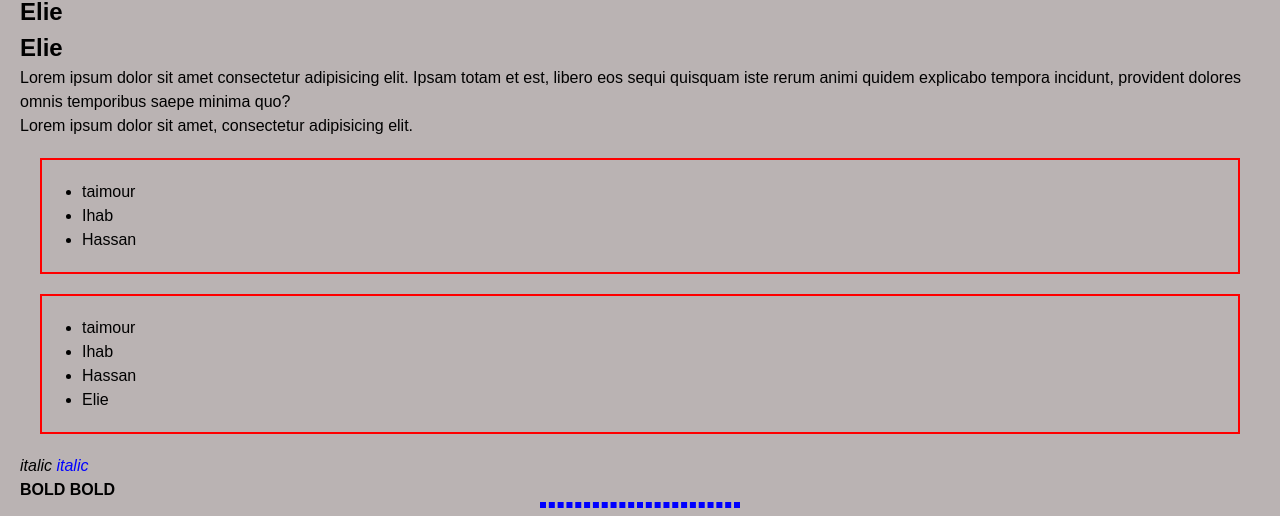
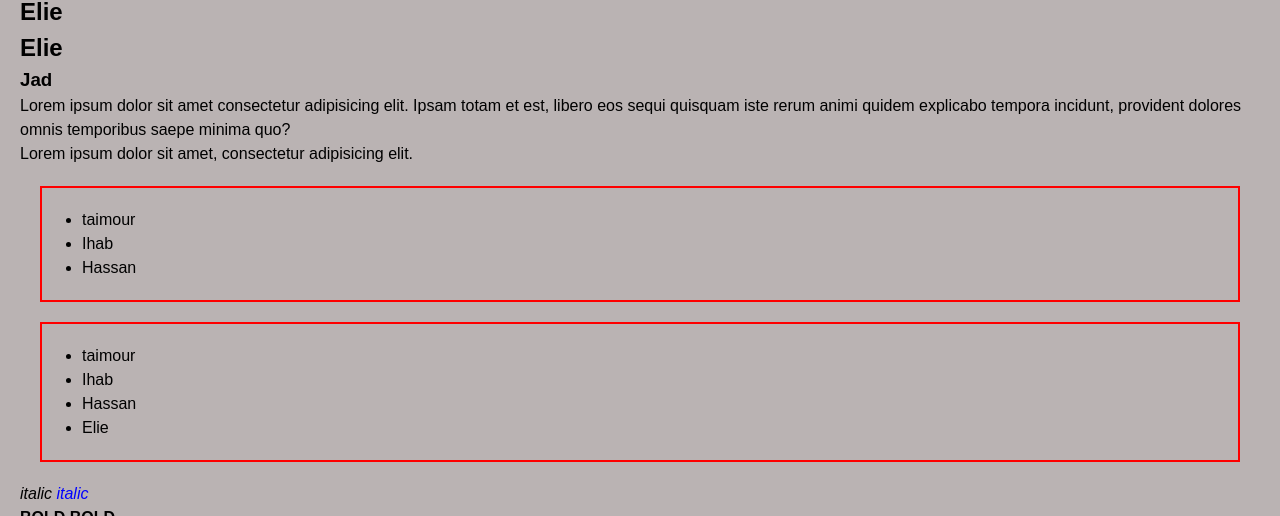
Before and after one commit to JadalKhawand/session-3-fsw, a plain HTML site: page index.html in a window 1280 px wide. Shown: the part 584-1100 px from the top of the page. Drawn offline with Linux system fonts and the light colour scheme.

Commit message:
added a header element

```diff
--- a/index.html
+++ b/index.html
@@ -31,6 +31,7 @@
     <h1>Elie</h1>
     <h2>Elie</h2>
     <h2>Elie</h2>
+    <h3>Jad</h3>
   </div>
 <!-- click ctrl + / to create a comment -->
   <p>Lorem ipsum dolor sit amet consectetur adipisicing elit. Ipsam totam et est, libero eos sequi quisquam iste rerum animi quidem explicabo tempora incidunt, provident dolores omnis temporibus saepe minima quo?</p>
```
